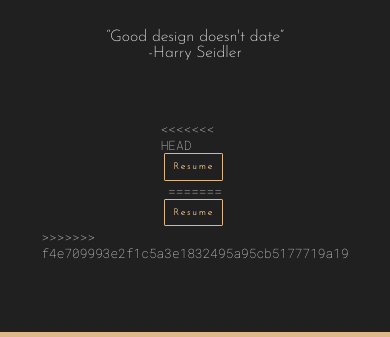
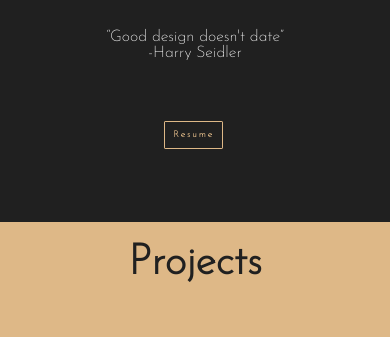
Before and after one commit to Mario-paul/code-week-portfolio-project, a plain HTML site: page index.html in a window 390 px wide. Shown: the part 1137-1474 px from the top of the page. Drawn offline with Linux system fonts and the light colour scheme.

```diff
--- a/index.html
+++ b/index.html
@@ -62,12 +62,8 @@
                 -Harry Seidler
             </p>
             <form method="get" action="./pages/resume.html">
-<<<<<<< HEAD
-                <a href="./includes/git-cheat-sheet-education.pdf" id="bio-button" class="button1">Resume</a>
-=======
                 <a href="./includes/git-cheat-sheet-education.pdf" id="bio-button" class="button1">Resume</a>
 
->>>>>>> f4e709993e2f1c5a3e1832495a95cb5177719a19
             </form>
         </div>
 
```
